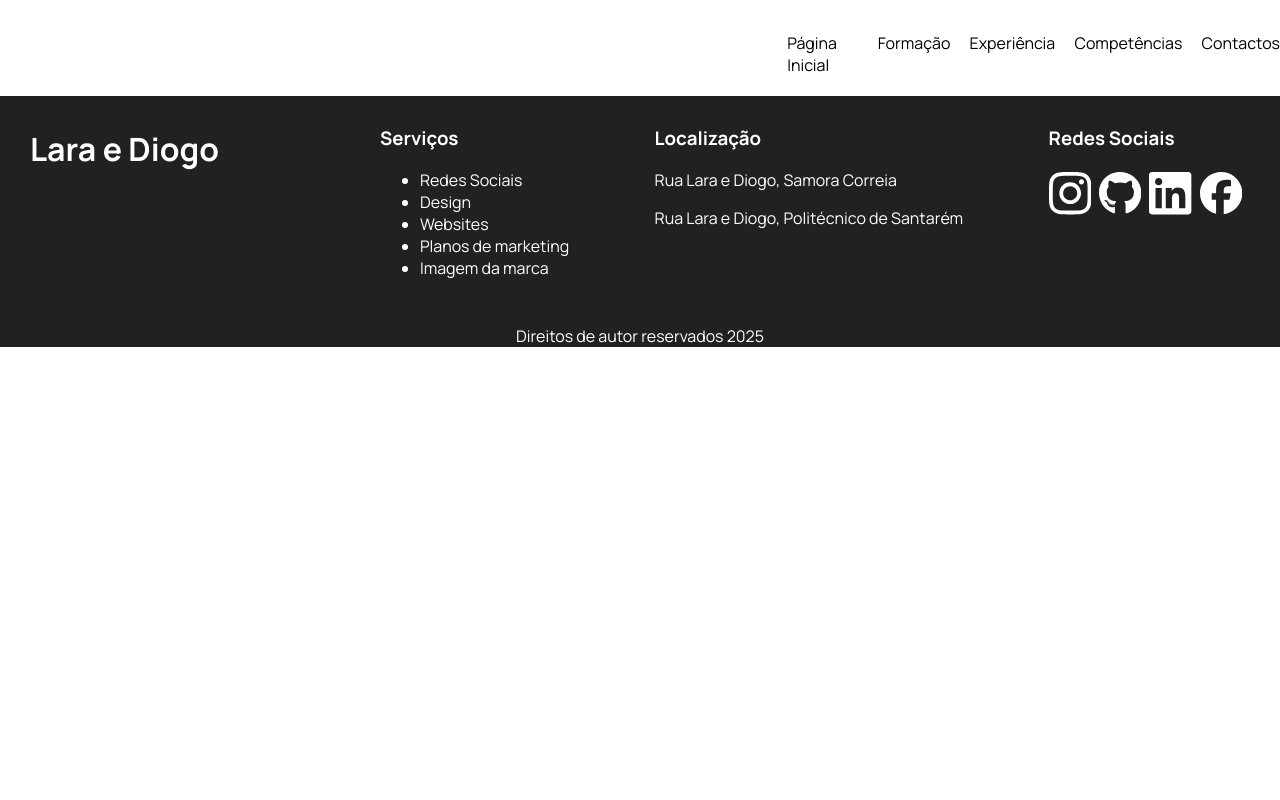
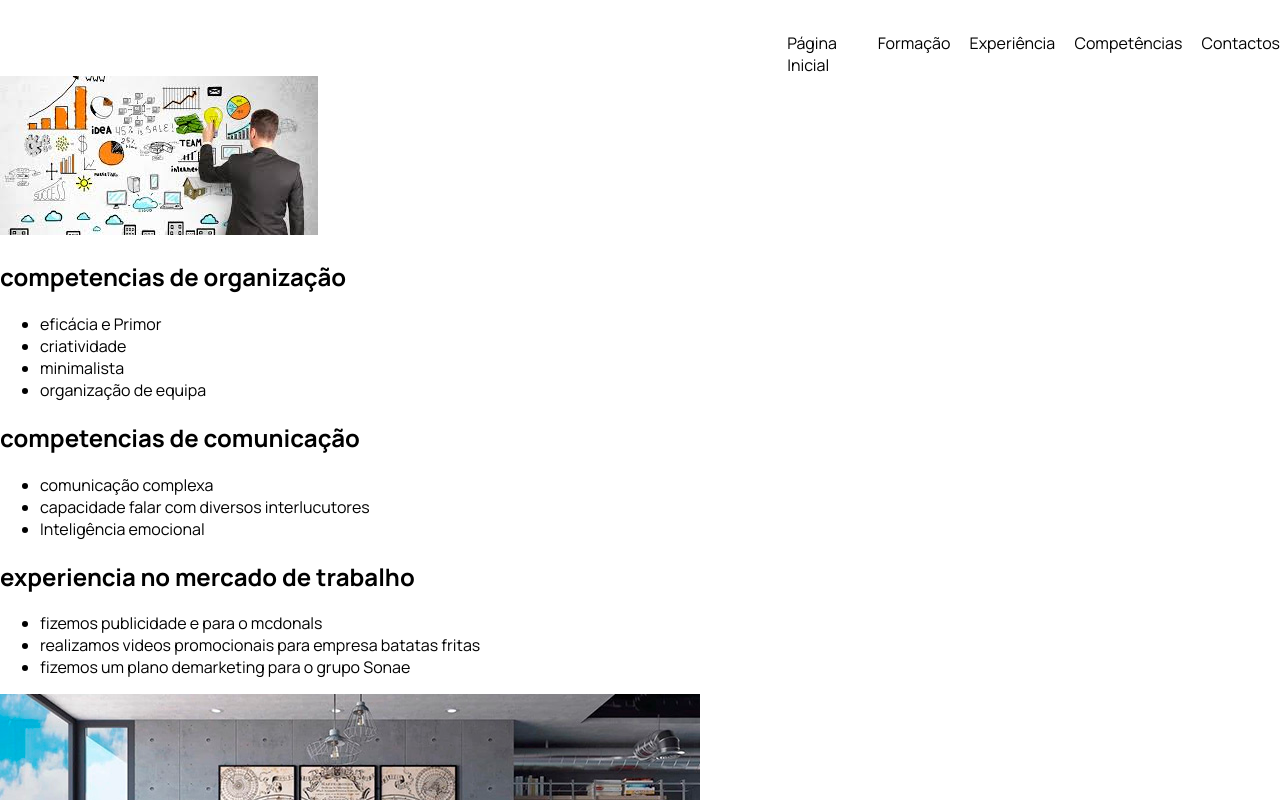
Before and after one commit to diogo2002x/LaraDiogo, a plain HTML site: page competencias.html in a window 1280 px wide. Shown: the top 800 px of the page. Drawn offline with Linux system fonts and the light colour scheme.

Commit message:
ola acabei

```diff
--- a/competencias.html
+++ b/competencias.html
@@ -21,52 +21,39 @@
         </nav>
     </header>
 
+    <img src="images (2).jpg" alt="">
+
+   <p>
+
+    <h2>competencias de organização</h2>
+    <ul>
+        <li>eficácia e Primor</li>
+        <li>criatividade</li>
+        <li>minimalista</li>
+        <li>organização de equipa</li>
+
+    </ul>
+
+    <h2>competencias de comunicação</h2>
+    <ul>
+        <li>comunicação complexa</li>
+        <li>capacidade falar com diversos interlucutores</li>
+        <li>Inteligência emocional</li>
+
+    </ul>
+
+    </p>
 
 
-    <footer>
-        <div class="div-footer">
-            <div id="footer-logo">
-                <h1>Lara e Diogo</h1>
-            </div>
+    <p>
+        <h2>experiencia no mercado de trabalho</h2>
+        <ul>
+            <li>fizemos publicidade e para o mcdonals</li>
+            <li>realizamos videos promocionais para empresa batatas fritas</li>
+            <li>fizemos um plano demarketing para o grupo Sonae </li>
+        </ul>
+    </p>
+    <img src="introducao.jpg" alt="">
 
-            <div id="footer-service">
-            <h3>Serviços</h3>
-
-            <ul>
-                <li>Redes Sociais</li>
-                <li>Design</li>
-                <li>Websites</li>
-                <li>Planos de marketing</li>
-                <li>Imagem da marca</li>
-            </ul>
-
-            </div>
-
-            <div id="footer-local">
-                <h3>Localização</h3>
-                <p>Rua Lara e Diogo, Samora Correia</p>
-                <p>Rua Lara e Diogo, Politécnico de Santarém</p>
-            </div>
-
-            <div id="footer-social">
-                <h3>Redes Sociais</h3>
-                    <div>
-                        <svg xmlns="http://www.w3.org/2000/svg" viewBox="0 0 448 512"><path fill="#ffffff" d="M224.1 141c-63.6 0-114.9 51.3-114.9 114.9s51.3 114.9 114.9 114.9S339 319.5 339 255.9 287.7 141 224.1 141zm0 189.6c-41.1 0-74.7-33.5-74.7-74.7s33.5-74.7 74.7-74.7 74.7 33.5 74.7 74.7-33.6 74.7-74.7 74.7zm146.4-194.3c0 14.9-12 26.8-26.8 26.8-14.9 0-26.8-12-26.8-26.8s12-26.8 26.8-26.8 26.8 12 26.8 26.8zm76.1 27.2c-1.7-35.9-9.9-67.7-36.2-93.9-26.2-26.2-58-34.4-93.9-36.2-37-2.1-147.9-2.1-184.9 0-35.8 1.7-67.6 9.9-93.9 36.1s-34.4 58-36.2 93.9c-2.1 37-2.1 147.9 0 184.9 1.7 35.9 9.9 67.7 36.2 93.9s58 34.4 93.9 36.2c37 2.1 147.9 2.1 184.9 0 35.9-1.7 67.7-9.9 93.9-36.2 26.2-26.2 34.4-58 36.2-93.9 2.1-37 2.1-147.8 0-184.8zM398.8 388c-7.8 19.6-22.9 34.7-42.6 42.6-29.5 11.7-99.5 9-132.1 9s-102.7 2.6-132.1-9c-19.6-7.8-34.7-22.9-42.6-42.6-11.7-29.5-9-99.5-9-132.1s-2.6-102.7 9-132.1c7.8-19.6 22.9-34.7 42.6-42.6 29.5-11.7 99.5-9 132.1-9s102.7-2.6 132.1 9c19.6 7.8 34.7 22.9 42.6 42.6 11.7 29.5 9 99.5 9 132.1s2.7 102.7-9 132.1z"/></svg>
-                        <svg xmlns="http://www.w3.org/2000/svg" viewBox="0 0 496 512"><path fill="#ffffff" d="M165.9 397.4c0 2-2.3 3.6-5.2 3.6-3.3 .3-5.6-1.3-5.6-3.6 0-2 2.3-3.6 5.2-3.6 3-.3 5.6 1.3 5.6 3.6zm-31.1-4.5c-.7 2 1.3 4.3 4.3 4.9 2.6 1 5.6 0 6.2-2s-1.3-4.3-4.3-5.2c-2.6-.7-5.5 .3-6.2 2.3zm44.2-1.7c-2.9 .7-4.9 2.6-4.6 4.9 .3 2 2.9 3.3 5.9 2.6 2.9-.7 4.9-2.6 4.6-4.6-.3-1.9-3-3.2-5.9-2.9zM244.8 8C106.1 8 0 113.3 0 252c0 110.9 69.8 205.8 169.5 239.2 12.8 2.3 17.3-5.6 17.3-12.1 0-6.2-.3-40.4-.3-61.4 0 0-70 15-84.7-29.8 0 0-11.4-29.1-27.8-36.6 0 0-22.9-15.7 1.6-15.4 0 0 24.9 2 38.6 25.8 21.9 38.6 58.6 27.5 72.9 20.9 2.3-16 8.8-27.1 16-33.7-55.9-6.2-112.3-14.3-112.3-110.5 0-27.5 7.6-41.3 23.6-58.9-2.6-6.5-11.1-33.3 2.6-67.9 20.9-6.5 69 27 69 27 20-5.6 41.5-8.5 62.8-8.5s42.8 2.9 62.8 8.5c0 0 48.1-33.6 69-27 13.7 34.7 5.2 61.4 2.6 67.9 16 17.7 25.8 31.5 25.8 58.9 0 96.5-58.9 104.2-114.8 110.5 9.2 7.9 17 22.9 17 46.4 0 33.7-.3 75.4-.3 83.6 0 6.5 4.6 14.4 17.3 12.1C428.2 457.8 496 362.9 496 252 496 113.3 383.5 8 244.8 8zM97.2 352.9c-1.3 1-1 3.3 .7 5.2 1.6 1.6 3.9 2.3 5.2 1 1.3-1 1-3.3-.7-5.2-1.6-1.6-3.9-2.3-5.2-1zm-10.8-8.1c-.7 1.3 .3 2.9 2.3 3.9 1.6 1 3.6 .7 4.3-.7 .7-1.3-.3-2.9-2.3-3.9-2-.6-3.6-.3-4.3 .7zm32.4 35.6c-1.6 1.3-1 4.3 1.3 6.2 2.3 2.3 5.2 2.6 6.5 1 1.3-1.3 .7-4.3-1.3-6.2-2.2-2.3-5.2-2.6-6.5-1zm-11.4-14.7c-1.6 1-1.6 3.6 0 5.9 1.6 2.3 4.3 3.3 5.6 2.3 1.6-1.3 1.6-3.9 0-6.2-1.4-2.3-4-3.3-5.6-2z"/></svg>
-                        <svg xmlns="http://www.w3.org/2000/svg" viewBox="0 0 448 512"><path fill="#ffffff" d="M416 32H31.9C14.3 32 0 46.5 0 64.3v383.4C0 465.5 14.3 480 31.9 480H416c17.6 0 32-14.5 32-32.3V64.3c0-17.8-14.4-32.3-32-32.3zM135.4 416H69V202.2h66.5V416zm-33.2-243c-21.3 0-38.5-17.3-38.5-38.5S80.9 96 102.2 96c21.2 0 38.5 17.3 38.5 38.5 0 21.3-17.2 38.5-38.5 38.5zm282.1 243h-66.4V312c0-24.8-.5-56.7-34.5-56.7-34.6 0-39.9 27-39.9 54.9V416h-66.4V202.2h63.7v29.2h.9c8.9-16.8 30.6-34.5 62.9-34.5 67.2 0 79.7 44.3 79.7 101.9V416z"/></svg>
-                        <svg xmlns="http://www.w3.org/2000/svg" viewBox="0 0 512 512"><path fill="#ffffff" d="M512 256C512 114.6 397.4 0 256 0S0 114.6 0 256C0 376 82.7 476.8 194.2 504.5V334.2H141.4V256h52.8V222.3c0-87.1 39.4-127.5 125-127.5c16.2 0 44.2 3.2 55.7 6.4V172c-6-.6-16.5-1-29.6-1c-42 0-58.2 15.9-58.2 57.2V256h83.6l-14.4 78.2H287V510.1C413.8 494.8 512 386.9 512 256h0z"/></svg>
-
-                     </div>
-
-            </div>
-        </div>
-
-        <div>
-            <p id="rights">Direitos de autor reservados 2025</p>
-
-        </div>
-
-
-    </footer>
 </body>
 </html>
```
Also changed, not shown: images (2).jpg (added), introducao.jpg (added).
